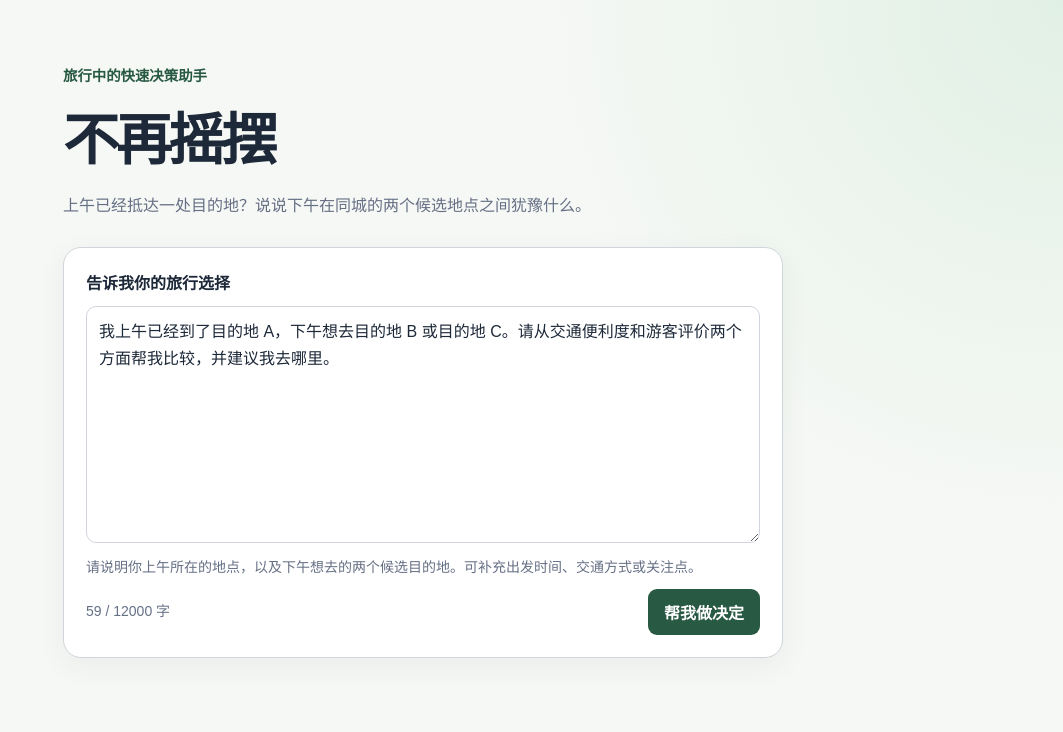
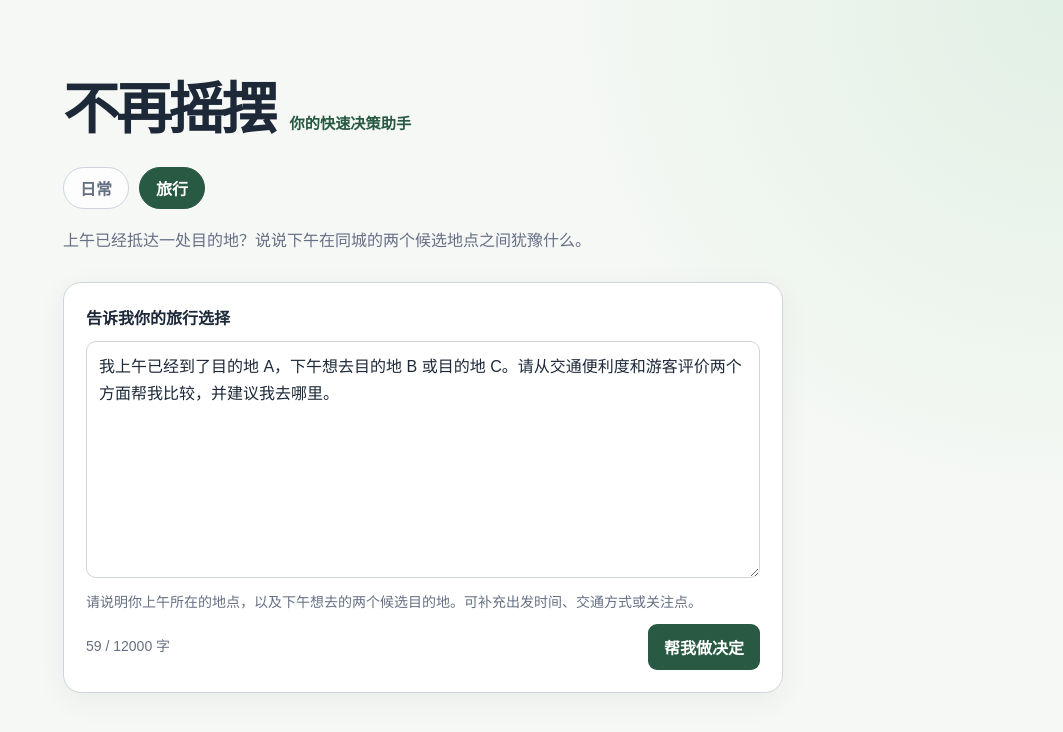
Before and after one commit to guobb-creator/no-waver, a Next.js app: page / in a window 1280 px wide. Shown: the top 732 px of the page, without its empty margins (217-1280 px from the left). Built offline with nearby package versions, Linux system fonts and the light colour scheme.

Commit message:
Update hero category navigation

```diff
--- a/app/globals.css
+++ b/app/globals.css
@@ -26,9 +26,21 @@ button, textarea { font: inherit; }
 .page-shell { width: min(100% - 32px, 720px); margin: 0 auto; padding: 64px 0 40px; }
 
 .hero { margin-bottom: 28px; }
-.eyebrow { margin: 0 0 10px; color: var(--brand); font-size: 0.9rem; font-weight: 700; }
+.brand-row { display: flex; align-items: baseline; flex-wrap: wrap; gap: 10px 16px; }
 h1 { margin: 0; font-size: clamp(2.1rem, 7vw, 3.5rem); letter-spacing: -0.06em; }
-.intro { max-width: 560px; margin: 16px 0 0; color: var(--muted); line-height: 1.7; }
+.tagline { margin: 0; color: var(--brand); font-size: 0.95rem; font-weight: 700; }
+.category-tabs { display: flex; gap: 10px; margin: 22px 0 0; }
+.category-tab {
+  border: 1px solid var(--line);
+  border-radius: 999px;
+  padding: 8px 16px;
+  color: var(--muted);
+  background: rgba(255, 255, 255, 0.72);
+}
+.category-tab:hover { color: var(--brand); background: #fff; }
+.category-tab--active { border-color: var(--brand); color: #fff; background: var(--brand); }
+.category-tab--active:hover { color: #fff; background: var(--brand-dark); }
+.intro { max-width: 560px; margin: 18px 0 0; color: var(--muted); line-height: 1.7; }
 
 .decision-form, .response {
   border: 1px solid var(--line);
--- a/app/page.tsx
+++ b/app/page.tsx
@@ -52,8 +52,14 @@ export default function Home() {
   return (
     <main className="page-shell">
       <section className="hero" aria-labelledby="page-title">
-        <p className="eyebrow">旅行中的快速决策助手</p>
-        <h1 id="page-title">不再摇摆</h1>
+        <div className="brand-row">
+          <h1 id="page-title">不再摇摆</h1>
+          <p className="tagline">你的快速决策助手</p>
+        </div>
+        <nav className="category-tabs" aria-label="决策分类">
+          <button className="category-tab" type="button">日常</button>
+          <button className="category-tab category-tab--active" type="button" aria-current="page">旅行</button>
+        </nav>
         <p className="intro">上午已经抵达一处目的地？说说下午在同城的两个候选地点之间犹豫什么。</p>
       </section>
 
```
